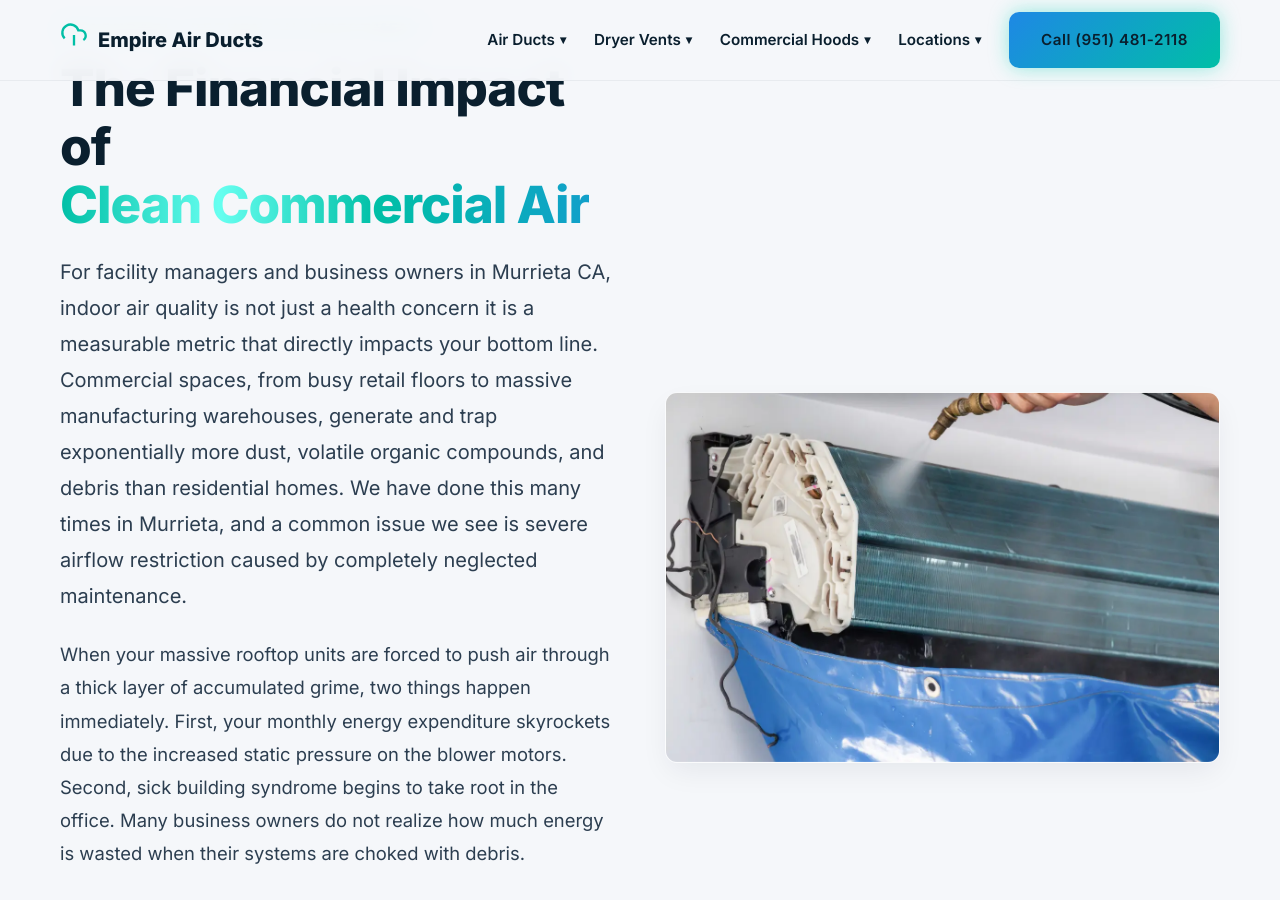
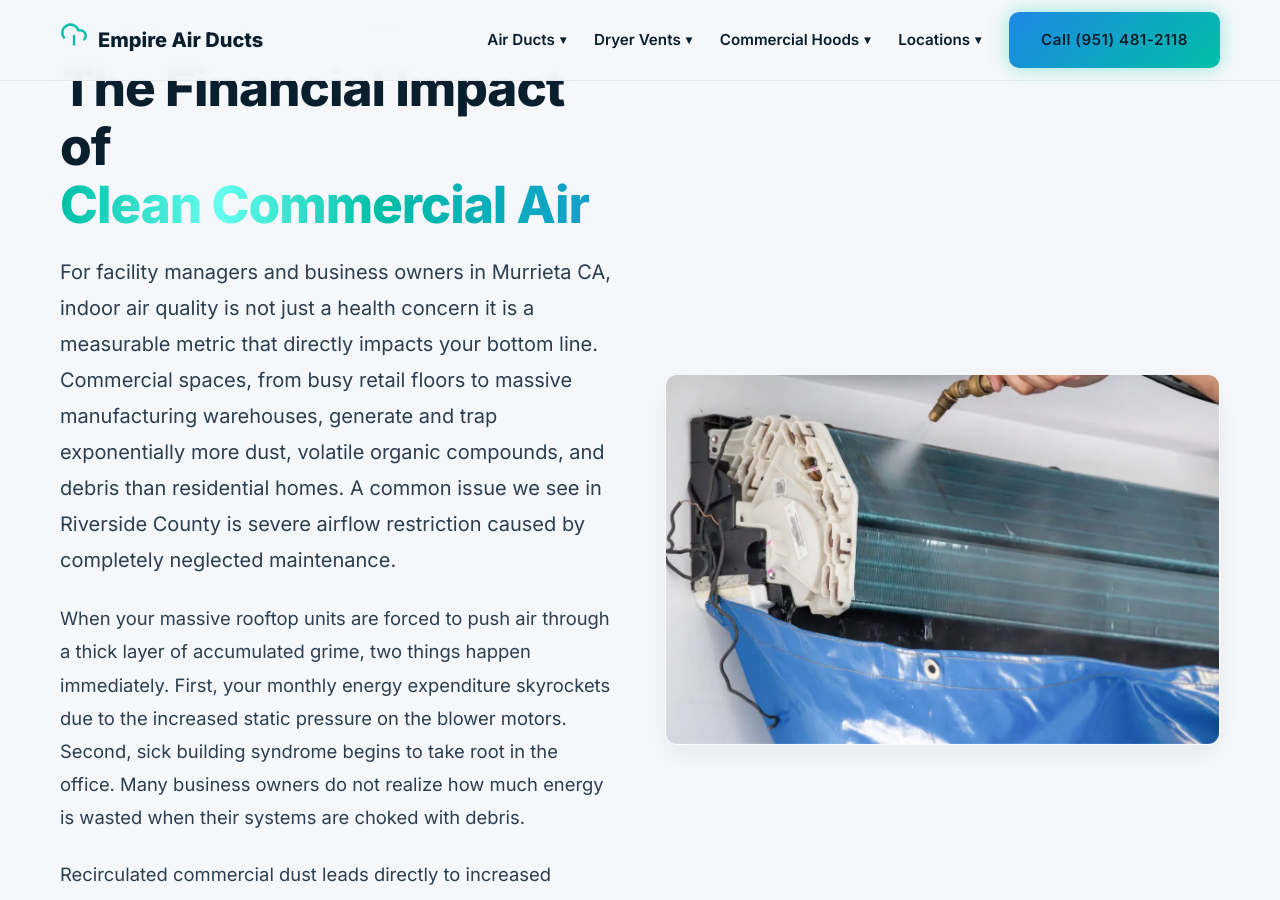
Before and after one commit to YourOnlineSquad/empire-air-ducts-cleaning, a Jekyll site: the page built from air-duct-cleaning/commercial.html, in a window 1280 px wide and 900 px high, scrolled down 1091 px. Built offline with Jekyll 4.4.1, drawn with Linux system fonts in a browser that asks for light colours; some of the changed text lies outside the part shown.

Commit message:
Update commercial.html

```diff
--- a/air-duct-cleaning/commercial.html
+++ b/air-duct-cleaning/commercial.html
@@ -124,7 +124,7 @@
         <div class="order-2 md-order-1">
             <span class="eyebrow">Measurable Return on Investment</span>
             <h2 class="section-title">The Financial Impact of <span class="gradient-text">Clean Commercial Air</span></h2>
-            <p class="body-copy-large">For facility managers and business owners in Murrieta CA, indoor air quality is not just a health concern it is a measurable metric that directly impacts your bottom line. Commercial spaces, from busy retail floors to massive manufacturing warehouses, generate and trap exponentially more dust, volatile organic compounds, and debris than residential homes. We have done this many times in Murrieta, and a common issue we see is severe airflow restriction caused by completely neglected maintenance.</p>
+            <p class="body-copy-large">For facility managers and business owners in Murrieta CA, indoor air quality is not just a health concern it is a measurable metric that directly impacts your bottom line. Commercial spaces, from busy retail floors to massive manufacturing warehouses, generate and trap exponentially more dust, volatile organic compounds, and debris than residential homes. A common issue we see in Riverside County is severe airflow restriction caused by completely neglected maintenance.</p>
             <p class="body-copy">When your massive rooftop units are forced to push air through a thick layer of accumulated grime, two things happen immediately. First, your monthly energy expenditure skyrockets due to the increased static pressure on the blower motors. Second, sick building syndrome begins to take root in the office. Many business owners do not realize how much energy is wasted when their systems are choked with debris.</p>
             <p class="body-copy">Recirculated commercial dust leads directly to increased employee sick days, lowered overall productivity, and an unappealing environment for high value clients. Without proper cleaning, these issues compound rapidly. Our <a href="/empire-air-ducts-cleaning/air-duct-cleaning/commercial.html">commercial duct cleaning solutions</a> are not an expense they are a vital maintenance investment that protects your most valuable assets your people and your equipment.</p>
         </div>
@@ -216,22 +216,26 @@
         <p class="section-subtitle">Empire Air Ducts Cleaning provides specialized extraction care for every aspect of your residential or commercial property.</p>
     </div>
     <div class="container grid-4">
-        <a href="/empire-air-ducts-cleaning/air-duct-cleaning/index.html" class="glass-card text-center d-block">
+        <div class="glass-card text-center d-flex-col">
             <h3 class="mb-10">Air Duct Cleaning</h3>
             <p class="body-copy text-muted">Comprehensive extraction solutions for improved indoor air quality across Riverside County.</p>
-        </a>
-        <a href="/empire-air-ducts-cleaning/air-duct-cleaning/residential.html" class="glass-card text-center d-block">
+            <a href="/empire-air-ducts-cleaning/air-duct-cleaning/index.html" class="btn btn-card mt-auto">View Services</a>
+        </div>
+        <div class="glass-card text-center d-flex-col">
             <h3 class="mb-10">Residential Care</h3>
             <p class="body-copy text-muted">Protect your family from recirculated dust and airborne allergens hiding in your home.</p>
-        </a>
-        <a href="/empire-air-ducts-cleaning/dryer-vent-cleaning/index.html" class="glass-card text-center d-block">
+            <a href="/empire-air-ducts-cleaning/air-duct-cleaning/residential.html" class="btn btn-card mt-auto">View Residential</a>
+        </div>
+        <div class="glass-card text-center d-flex-col">
             <h3 class="mb-10">Dryer Vent Clearing</h3>
             <p class="body-copy text-muted">Prevent devastating house fires and restore your appliance airflow instantly.</p>
-        </a>
-        <a href="/empire-air-ducts-cleaning/commercial-hood-cleaning/index.html" class="glass-card text-center d-block">
+            <a href="/empire-air-ducts-cleaning/dryer-vent-cleaning/index.html" class="btn btn-card mt-auto">View Dryer Vents</a>
+        </div>
+        <div class="glass-card text-center d-flex-col">
             <h3 class="mb-10">Commercial Hoods</h3>
             <p class="body-copy text-muted">Strict fire code compliance and bare metal grease removal for local restaurants and kitchens.</p>
-        </a>
+            <a href="/empire-air-ducts-cleaning/commercial-hood-cleaning/index.html" class="btn btn-card mt-auto">View Hoods</a>
+        </div>
     </div>
 </section>
 
@@ -283,7 +287,7 @@
 <section class="section section-dark text-center">
     <div class="container max-w-800">
         <h2 class="section-title-light mb-20">Secure Your Facility <span class="gradient-text">Air Quality</span></h2>
-        <p class="body-copy-large text-light-muted mb-40">Contact Empire Air Ducts Cleaning today to schedule a comprehensive site walk and receive a detailed transparent bid for your property.</p>
+        <p class="body-copy-large text-light-muted mb-40">Contact Empire Air Ducts Cleaning today to schedule a comprehensive site walk and receive a detailed transparent bid for your property in Murrieta or Riverside County.</p>
         <div class="cta-group-center">
             <a href="tel:9514812118" class="btn btn-glow">Call (951) 481-2118 to Request a Bid</a>
         </div>
```
